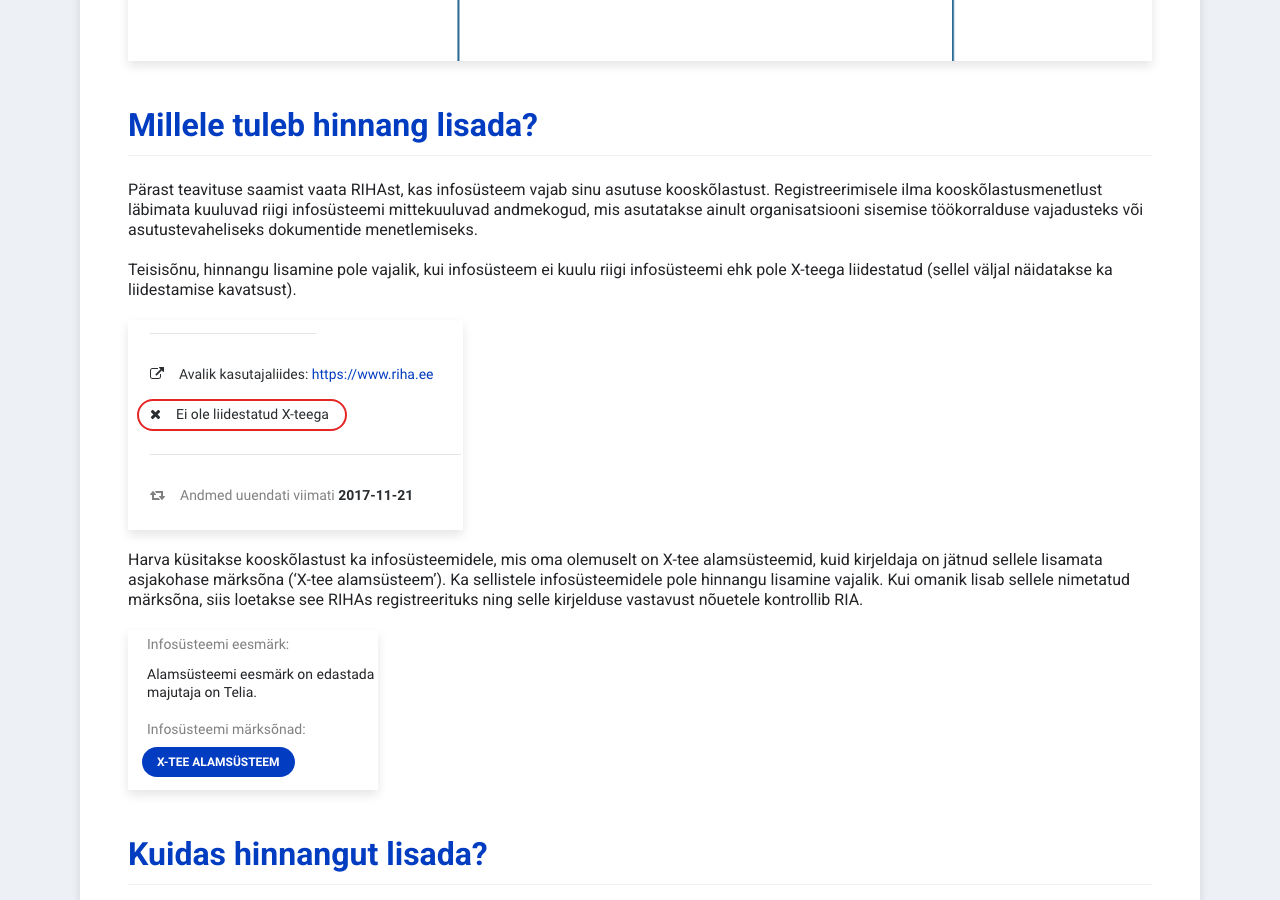
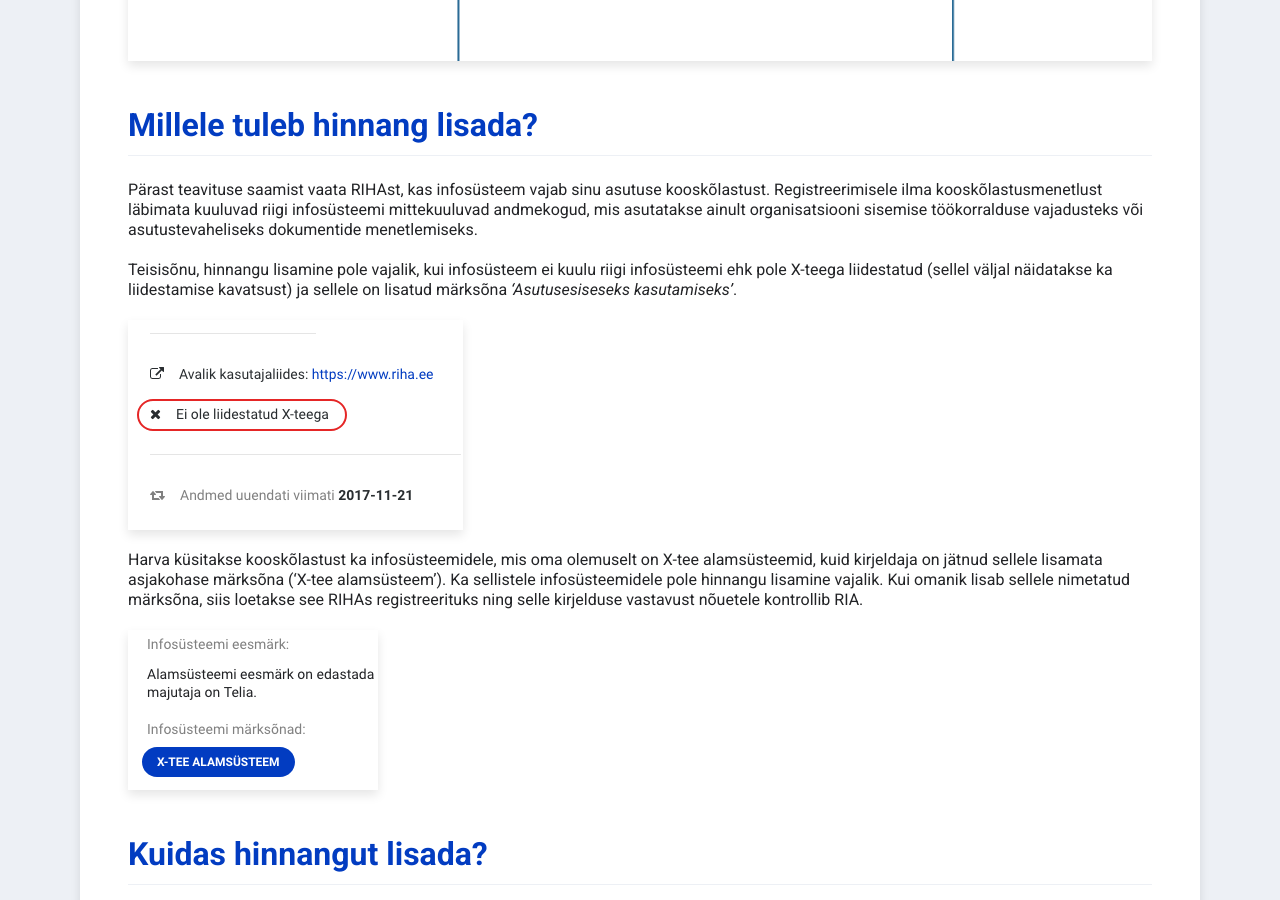
Before and after one commit to e-gov/RIHA-Help, a Jekyll site: the page built from docs/RIHAs-hindamine-hindajatele.md, in a window 1280 px wide and 900 px high, scrolled down 1095 px. Built offline with Jekyll 4.4.1, drawn with Linux system fonts in a browser that asks for light colours.

Commit message:
Update RIHAs-hindamine-hindajatele.md

```diff
--- a/docs/RIHAs-hindamine-hindajatele.md
+++ b/docs/RIHAs-hindamine-hindajatele.md
@@ -16,7 +16,7 @@ title: Infosüsteemide hindamine RIHAs - juhend hindajatele
 ## Millele tuleb hinnang lisada?
 Pärast teavituse saamist vaata RIHAst, kas infosüsteem vajab sinu asutuse kooskõlastust. Registreerimisele ilma kooskõlastusmenetlust läbimata kuuluvad riigi infosüsteemi mittekuuluvad andmekogud, mis asutatakse ainult organisatsiooni sisemise töökorralduse vajadusteks või asutustevaheliseks dokumentide menetlemiseks.
 
-Teisisõnu, hinnangu lisamine pole vajalik, kui infosüsteem ei kuulu riigi infosüsteemi ehk pole X-teega liidestatud (sellel väljal näidatakse ka liidestamise kavatsust).
+Teisisõnu, hinnangu lisamine pole vajalik, kui infosüsteem ei kuulu riigi infosüsteemi ehk pole X-teega liidestatud (sellel väljal näidatakse ka liidestamise kavatsust) ja sellele on lisatud märksõna _'Asutusesiseseks kasutamiseks'_.
 
   ![X-teega liidestamata](assets/images/data/not-x-tee.png "Riigi infosüsteemi mitte kuuluv süsteem")
 
```
